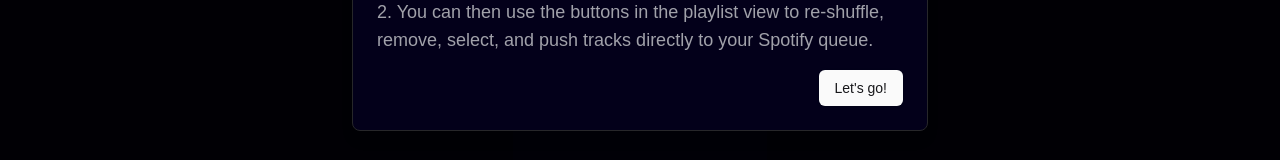
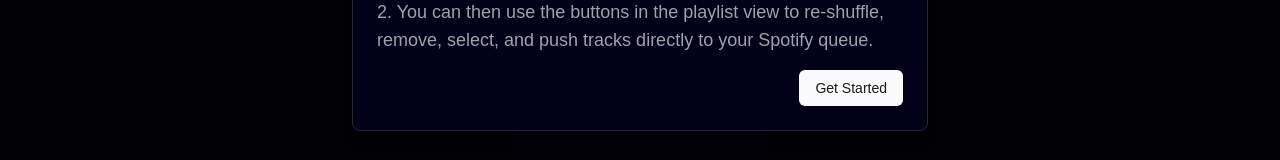
Before and after one commit to lukebacopoulos/shuflr, a Next.js app: page /shuffle in a window 1280 px wide. Shown: the part 404-564 px from the top of the page. Built offline with nearby package versions, Linux system fonts and the light colour scheme; no server answers.

Commit message:
fixed build errors

```diff
--- a/app/shuffle/components/WelcomeDialog.tsx
+++ b/app/shuffle/components/WelcomeDialog.tsx
@@ -45,7 +45,7 @@ const WelcomeDialog = () => {
         </AlertDialogHeader>
         <AlertDialogFooter>
           <AlertDialogAction className="w-full sm:w-auto">
-            Let's go!
+            Get Started
           </AlertDialogAction>
         </AlertDialogFooter>
       </AlertDialogContent>
```
Also changed, not shown: components/header.tsx (+1 -7 lines).
